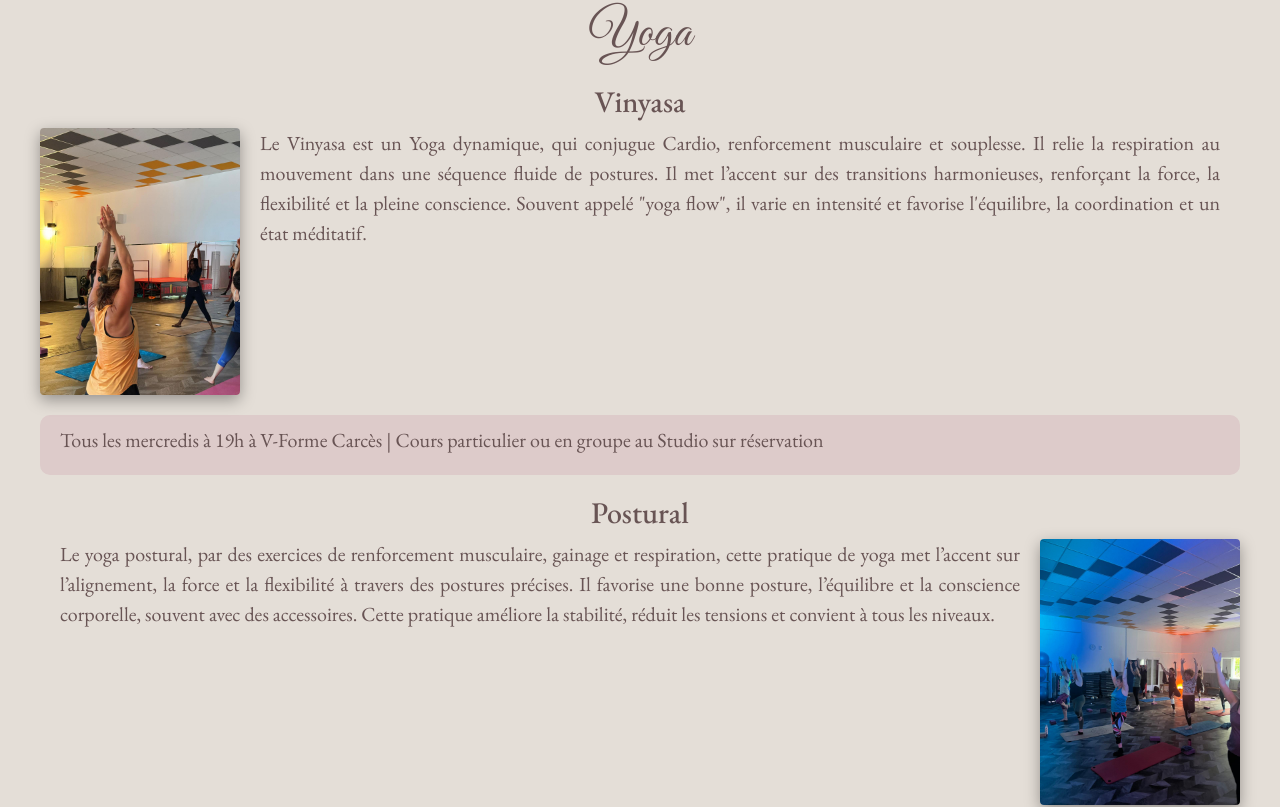
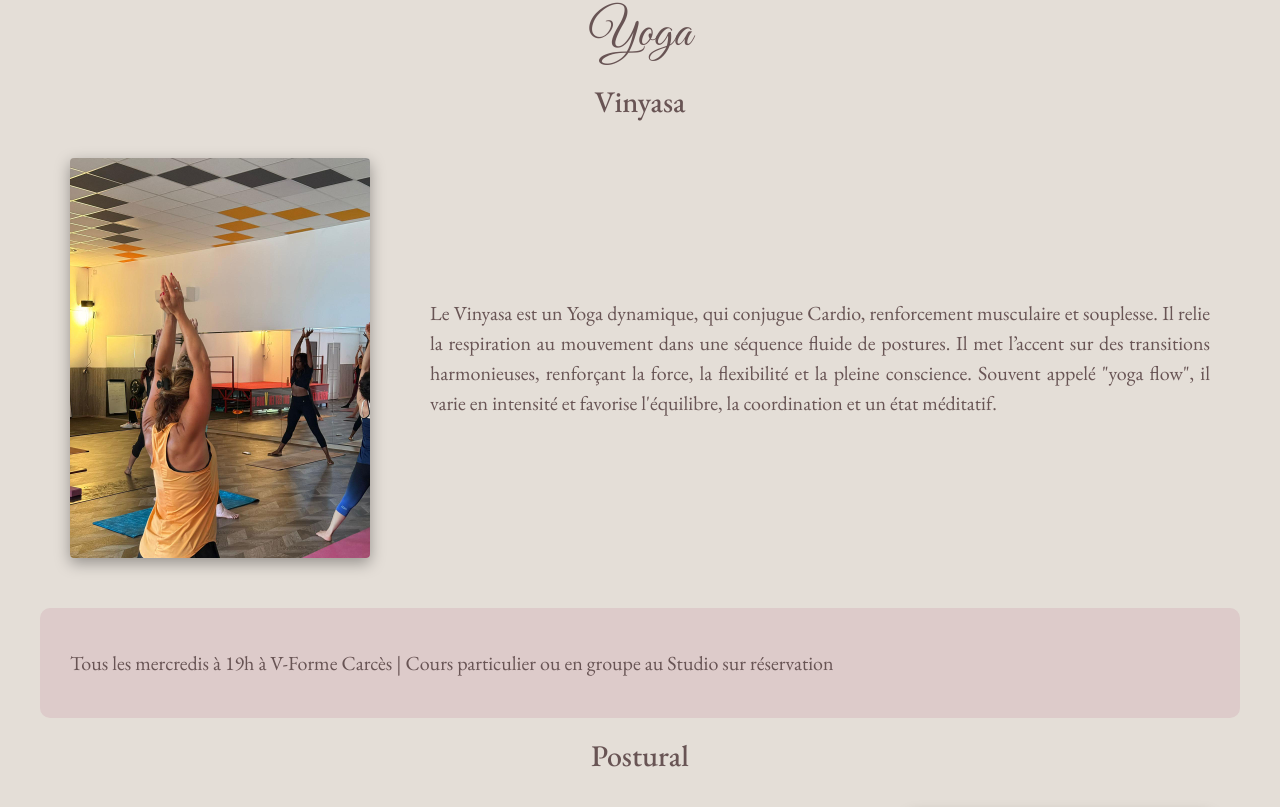
Before and after one commit to GeorginaMudditt/JennyYoga, a React (Vite) app: page / in a window 1280 px wide. Shown: the part 1434-2241 px from the top of the page. Built offline with nearby package versions, Linux system fonts and the light colour scheme; a web font is replaced by a local one.

Commit message:
css tweaks

```diff
--- a/src/Yoga.css
+++ b/src/Yoga.css
@@ -10,8 +10,9 @@
 }
 
 .Yoga p {
-  margin: 0 20px 10px 20px;
+  margin: 30px;
   text-align: justify;
+  align-self: center;
 }
 
 .Yoga .vinyasa-info,
@@ -22,6 +23,7 @@
   padding: 10px 0;
   border-radius: 10px;
   margin-bottom: 20px;
+  text-align: center;
 }
 
 .Yoga .vinyasa-container,
@@ -36,9 +38,10 @@
 .yin-yoga-image,
 .postural-yoga-image,
 .danse-yoga-image {
-  width: 200px;
+  width: 300px;
   object-fit: cover;
   border-radius: 4px;
+  margin: 30px;
   box-shadow: rgba(0, 0, 0, 0.35) 0px 5px 15px;
 }
 
```
